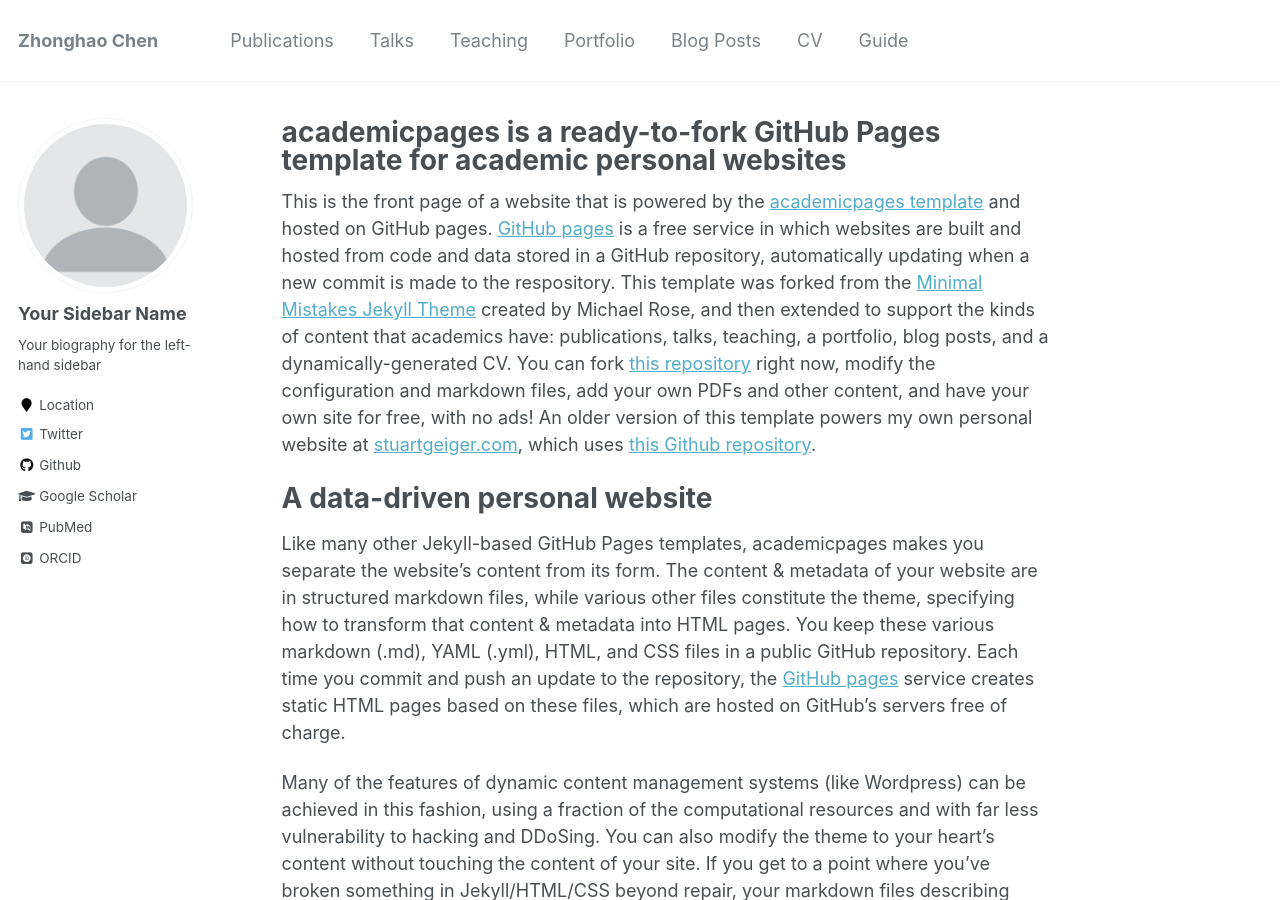
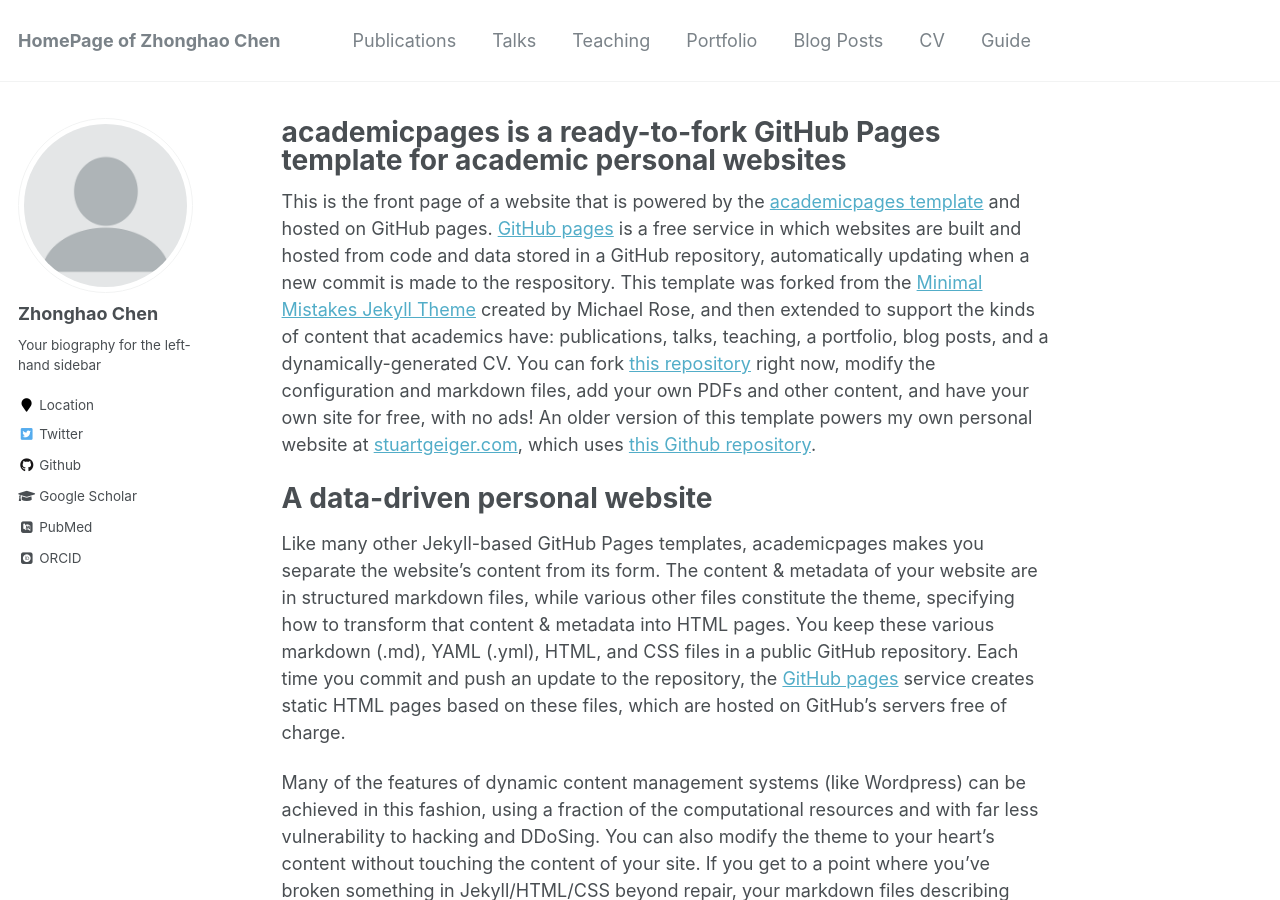
Before and after one commit to zhonghaochen/zhonghaochen.github.io, a Jekyll site: the page built from _pages/about.md, in a window 1280 px wide and 900 px high. Built offline with Jekyll 4.4.1, drawn with Linux system fonts in a browser that asks for light colours; some web fonts are replaced.

Commit message:
Update _config.yml

```diff
--- a/_config.yml
+++ b/_config.yml
@@ -7,7 +7,7 @@
 
 # Site Settings
 locale                   : "en-US"
-title                    : "Zhonghao Chen"
+title                    : "HomePage of Zhonghao Chen"
 title_separator          : "-"
 name                     : &name "Your Name"
 description              : &description "personal description"
@@ -57,9 +57,9 @@ yandex_site_verification :
 
 # Social Sharing
 twitter:
-  username               : &twitter
+  username               :
 facebook:
-  username               :
+  username               : &facebook
   app_id                 :
   publisher              :
 og_image                 :  # Open Graph/Twitter default site image
@@ -80,7 +80,7 @@ analytics:
 
 # Site Author
 author:
-  name             : "Your Sidebar Name"
+  name             : "Zhonghao Chen"
   avatar           : "profile.png"
   bio              : "Your biography for the left-hand sidebar"
   location         : "Location"
```
